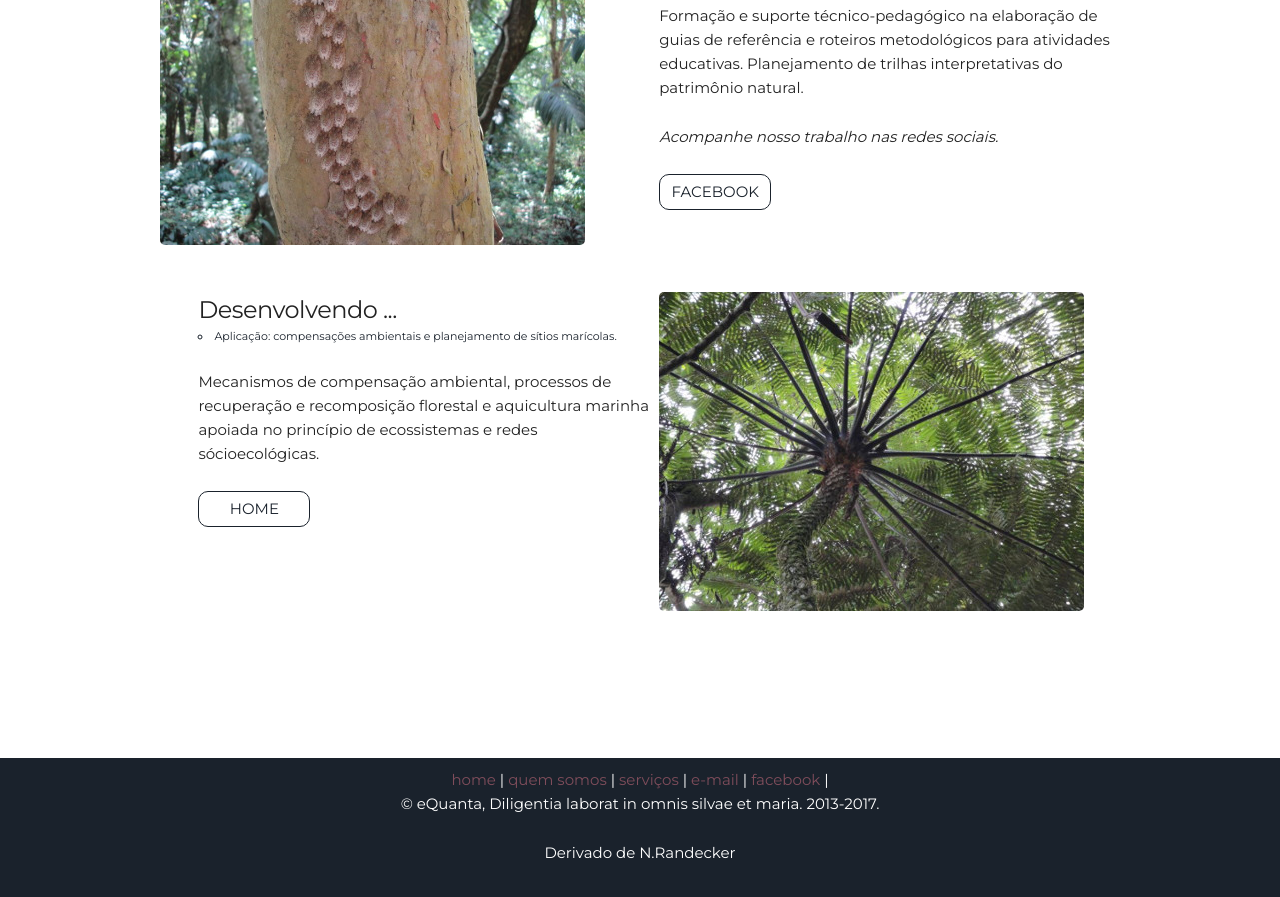
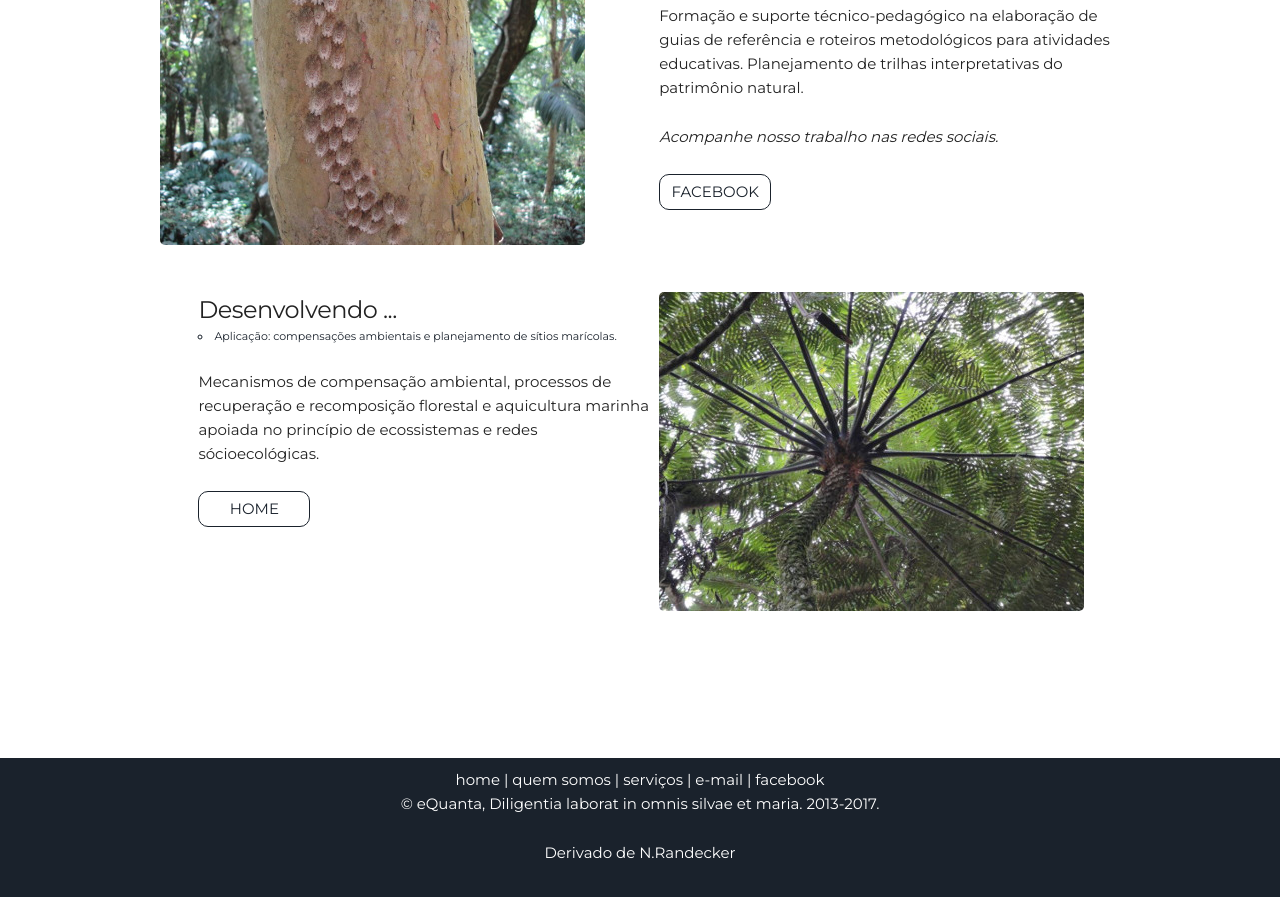
Before and after one commit to leroy1977/eQ1, a Jekyll site: the page built from index.html, in a window 1280 px wide and 900 px high, scrolled down 2711 px. Shown: the top 897 px of the window. Built offline with Jekyll 4.4.1, drawn with Linux system fonts in a browser that asks for light colours.

Commit message:
Update footer.html

```diff
--- a/_includes/footer.html
+++ b/_includes/footer.html
@@ -1,16 +1,16 @@
 <footer class="footer">
 
-                    <tbody><tr>
-                <td align="center"><a href="#"><font color="#7f4d5b">home</font></a></td>
-                <td align="center" color="#7f4d5b" width="8">| </td>
-                <td align="center"><a href="#about"><font color="#7f4d5b">quem somos</font></a></td>
+                <tbody><tr>
+                <td align="center"><a href="#"><font color="#ffffff">home</font></a></td>
                 <td align="center" width="8">| </td>
-                <td align="center"><a href="/clientes/clientes.asp"><font color="#7f4d5b">serviços</font></a></td>
+                <td align="center"><a href="#about"><font color="#ffffff">quem somos</font></a></td>
                 <td align="center" width="8">| </td>
-                <td align="center"><a href="/solicite/solicite.asp"><font color="#7f4d5b">e-mail</font></a></td>
+                <td align="center"><a href="/clientes/clientes.asp"><font color="#ffffff">serviços</font></a></td>
                 <td align="center" width="8">| </td>
-                <td align="center"><a href="/contato/contato.asp"><font color="#7f4d5b">facebook</font></a></td>
+                <td align="center"><a href="/solicite/solicite.asp"><font color="#ffffff">e-mail</font></a></td>
                 <td align="center" width="8">| </td>
+                <td align="center"><a href="/contato/contato.asp"><font color="#ffffff">facebook</font></a></td>
+
                 </tr>
 
 
```
